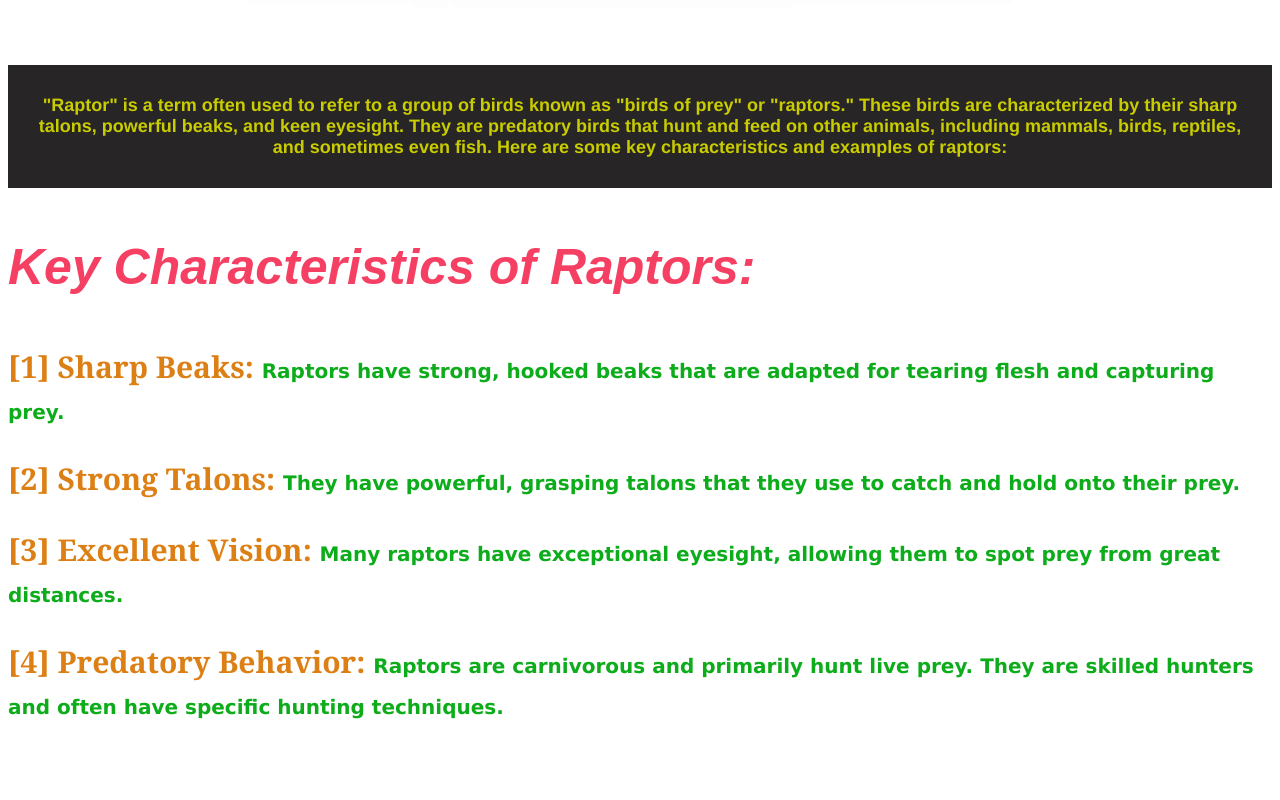
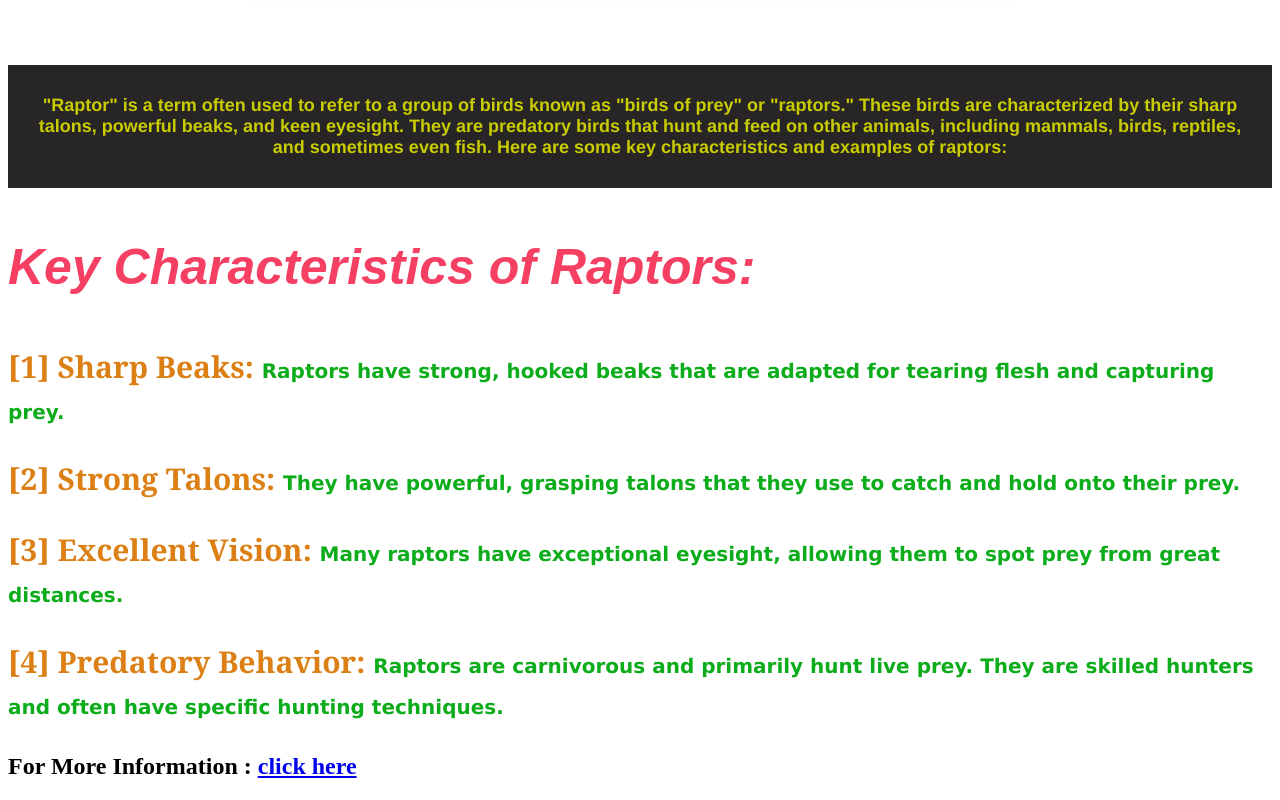
Before and after one commit to SaralSingh/nweb, a plain HTML site: page index.html in a window 1280 px wide. Shown: the part 736-1536 px from the top of the page. Before the commit the page ends 1489 px from the top, so only its background shows below. Drawn offline with Linux system fonts and the light colour scheme.

Commit message:
Update index.html

```diff
--- a/index.html
+++ b/index.html
@@ -47,7 +47,9 @@
             </span>
         </p>
 
-
+      <h2>
+            For More Information : <a href="https://en.wikipedia.org/wiki/Velociraptor">click here</a>
+        </h2>
 
 
     </body>
```
